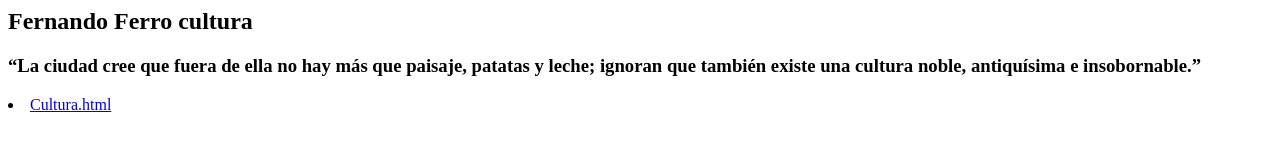
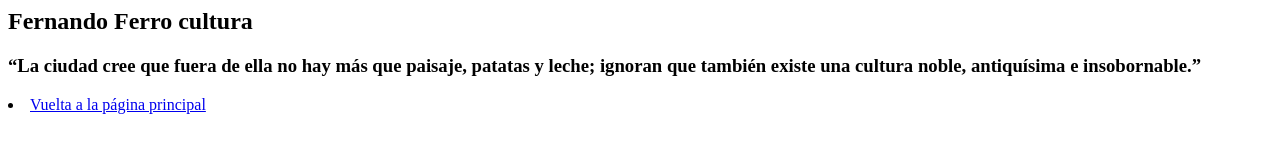
Before and after one commit to FernandoFerroG/Noticias, a plain HTML site: page Fernandoferro_Cultura.htm in a window 1280 px wide. Drawn offline with Linux system fonts and the light colour scheme.

Commit message:
Update Fernandoferro_Cultura.htm

```diff
--- a/Fernandoferro_Cultura.htm
+++ b/Fernandoferro_Cultura.htm
@@ -7,7 +7,7 @@
 <h2>Fernando Ferro cultura </h2>
  <h3>“La ciudad cree que fuera de ella no hay más que paisaje, patatas y leche; ignoran que también existe una cultura noble, antiquísima e insobornable.” </h3>
 
-<li><a href="index.htm">Cultura.html</a></li>
+<li><a href="index.htm">Vuelta a la página principal</a></li>
 
 </body>
 </html>
```
